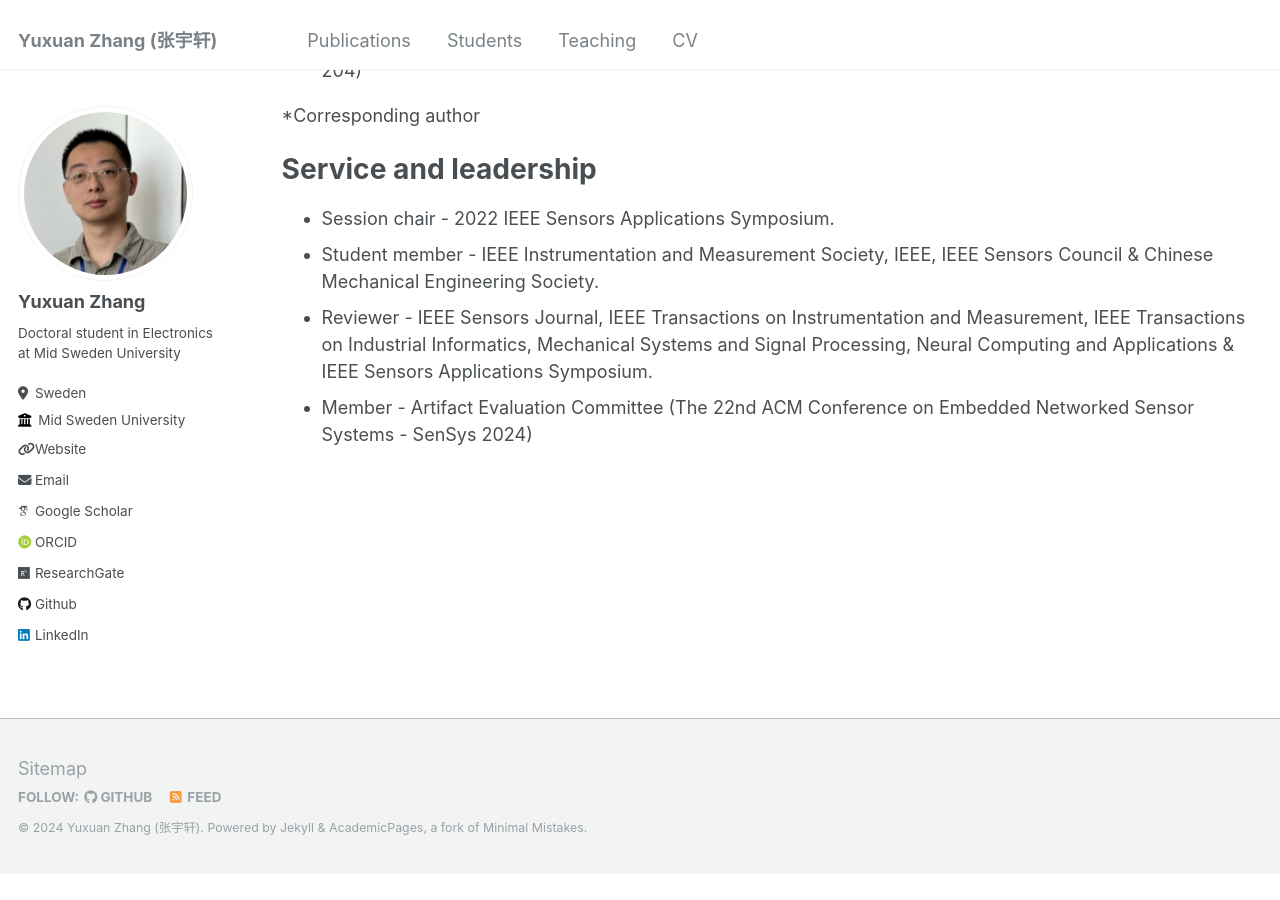
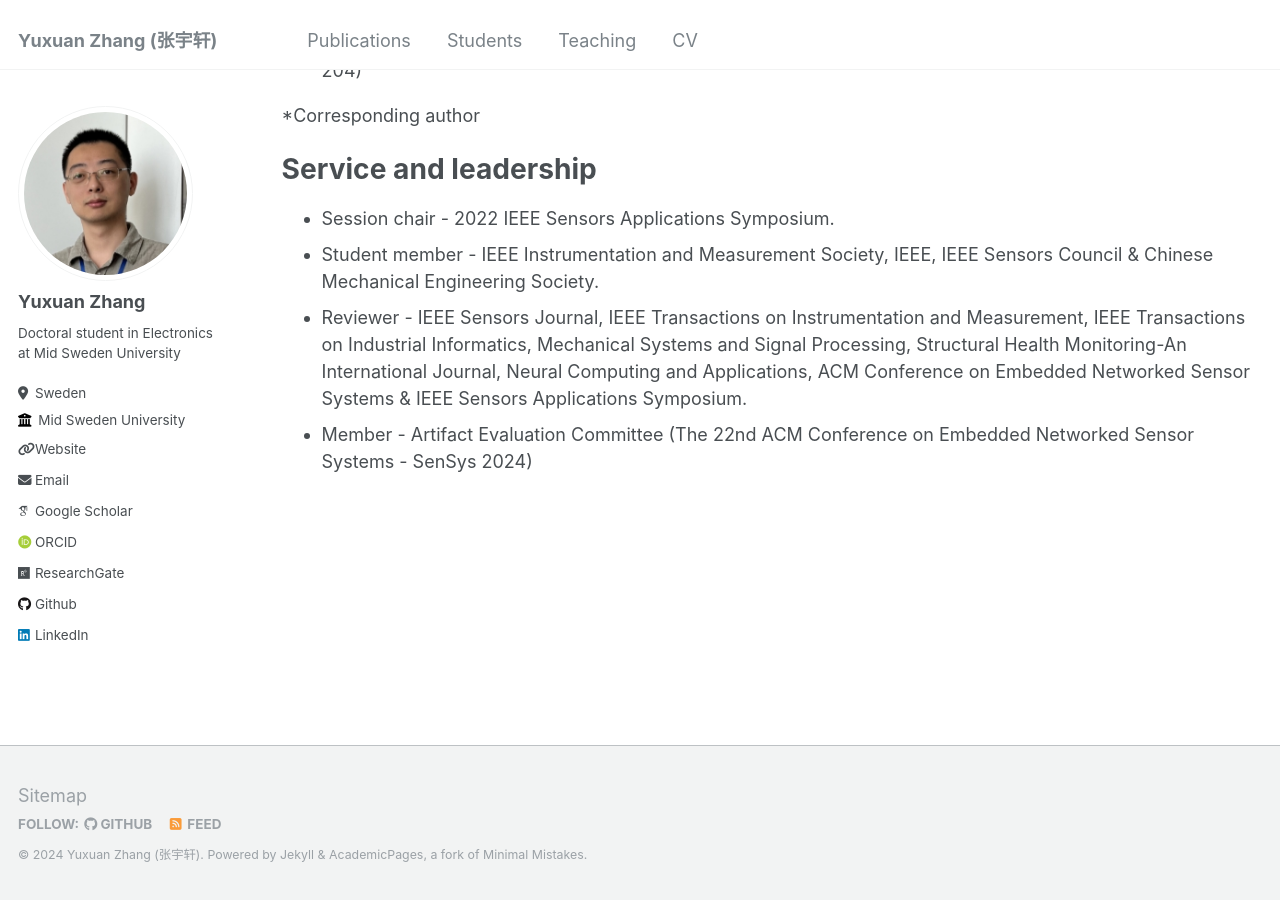
Before and after one commit to YuxuanZhang-96/YuxuanZhang-96.github.io, a Jekyll site: the page built from _pages/cv.md, in a window 1280 px wide and 900 px high, scrolled down 1727 px. Built offline with Jekyll 4.4.1, drawn with Linux system fonts in a browser that asks for light colours; some web fonts are replaced; before the commit the page ends 2600 px from its top, so only the background shows below that.

Commit message:
Update cv.md

```diff
--- a/_pages/cv.md
+++ b/_pages/cv.md
@@ -53,5 +53,5 @@ Service and leadership
 ======
 * Session chair - 2022 IEEE Sensors Applications Symposium.
 * Student member - IEEE Instrumentation and Measurement Society, IEEE, IEEE Sensors Council & Chinese Mechanical Engineering Society.
-* Reviewer - IEEE Sensors Journal, IEEE Transactions on Instrumentation and Measurement, IEEE Transactions on Industrial Informatics, Mechanical Systems and Signal Processing, Neural Computing and Applications & IEEE Sensors Applications Symposium.
+* Reviewer - IEEE Sensors Journal, IEEE Transactions on Instrumentation and Measurement, IEEE Transactions on Industrial Informatics, Mechanical Systems and Signal Processing, Structural Health Monitoring-An International Journal, Neural Computing and Applications, ACM Conference on Embedded Networked Sensor Systems & IEEE Sensors Applications Symposium.
 * Member - Artifact Evaluation Committee (The 22nd ACM Conference on Embedded Networked Sensor Systems - SenSys 2024)
```
